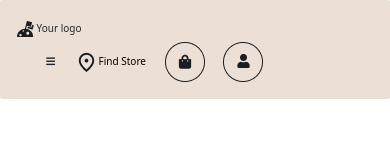
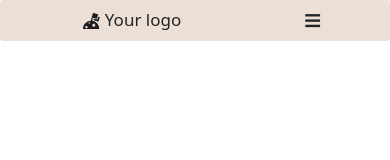
Before and after one commit to Tohirjon-Odilov/figma-CoffeeService-website, a plain HTML site: page index.html in a window 390 px wide. Drawn offline with Linux system fonts and the light colour scheme.

Commit message:
--- Auto-Git Commit ---

```diff
--- a/css/style.css
+++ b/css/style.css
@@ -30,17 +30,20 @@ html {
   /* border-bottom: 1px solid black; */
   position: fixed;
   z-index: 1000;
+  display: flex;
+  justify-content: space-around;
 }
 
 .f-r {
-  position: relative;
-  width: 100%;
-  margin-left: 10%;
+  /* position: relative; */
+  /* right:-35%; */
+  float: right;
 }
 
 .f-r img {
   margin-left: 16px;
 }
+
 .navbar-text a,
 .f-r a {
   text-decoration: none;
@@ -74,22 +77,15 @@ html {
 
 @media (max-width:991px) {
     html{
-        font-size: 55%;
-    }
-
-    .header{
-        padding:2rem;
+        font-size: 85%;
     }
 
     section{
         padding:2rem;
     }
-}
 
-@media (max-width:768px){
-
-    #menu-btn{
-        display: inline-block;
+    .f-r, .navbar-text img{
+        display: none;
     }
 
     .header .navbar-text{
@@ -106,17 +102,27 @@ html {
         transition: .4s linear;
     }
 
-    .header .navbar a{
-        font-size: 2rem;
+    .header .navbar-text a{
+        font-size: 1.5rem;
         margin:2rem 2.5rem;
         display: block;
+        text-align: center;
+    }
+
+    /* .header .navbar-text */
+}
+
+@media (max-width:768px){
+
+    #menu-btn{
+        display: inline-block;
     }
 }
 
 @media (max-width:450px){
 
     html{
-        font-size: 50%;
+        /* font-size: 60%; */
     }
 
     .heading{
--- a/index.html
+++ b/index.html
@@ -26,7 +26,7 @@
 
         <!-- header section starts -->
 
-        <header class="px-3 header navbar navbar-toggler navbar-expand-lg">
+        <header class="px-3 header navbar navbar-toggler navbar-expand-lg navbar-brand">
 
             <a href="#section" class="logo nav-link link-dark"> <img src="img/Shape.svg"
                     alt="logo"> Your logo </a>
@@ -42,8 +42,8 @@
 
             </nav>
 
+            <div class="fas fa-bars" id="menu-btn"></div>
             <div class="f-r">
-                <div class="fas fa-bars" id="menu-btn"></div>
                 <a href="#" class="location"><img class="px-2" src="img/Shape.png" alt="">Find Store</a>
                 <img src="img/Icon.png" alt="">
                 <img src="img/Icon (1).png" alt="">
--- a/js/script.js
+++ b/js/script.js
@@ -0,0 +1,11 @@
+let navbar = document.querySelector(".navbar-text")
+let menu = document.querySelector("#menu-btn")
+
+document.querySelector("#menu-btn").onclick = () => {
+    navbar.classList.toggle("active");
+    menu.classList.add("fa-x")
+}
+
+window.onscroll = () => {
+    navbar.classList.remove("active")
+}
```
